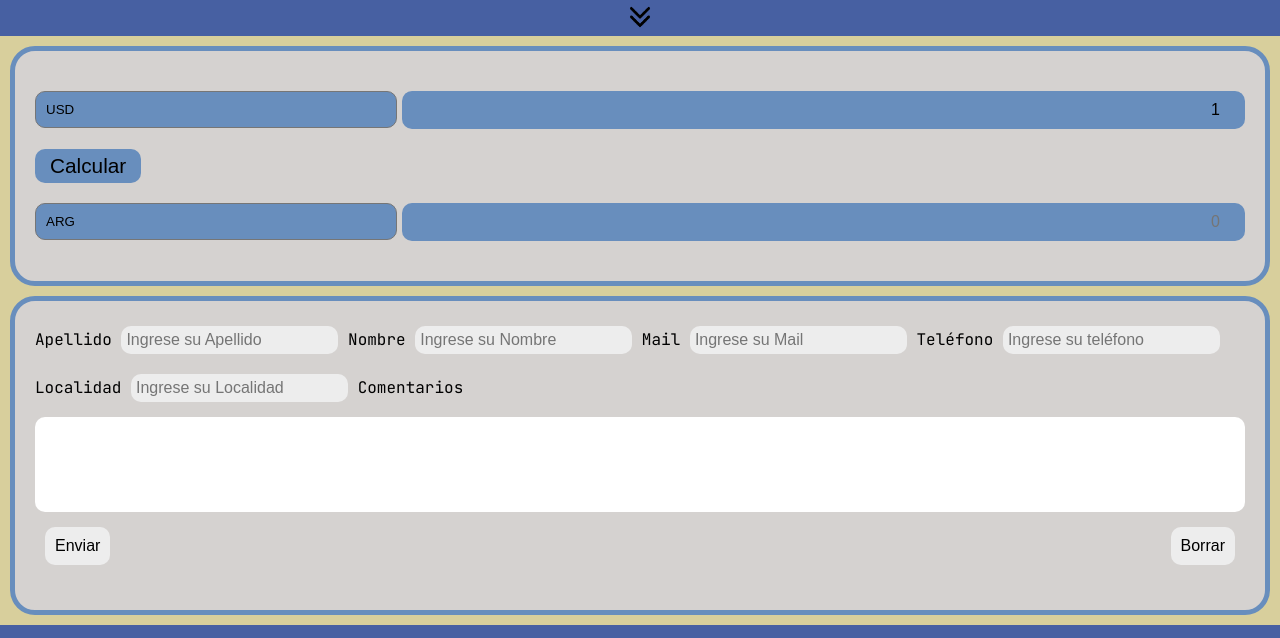
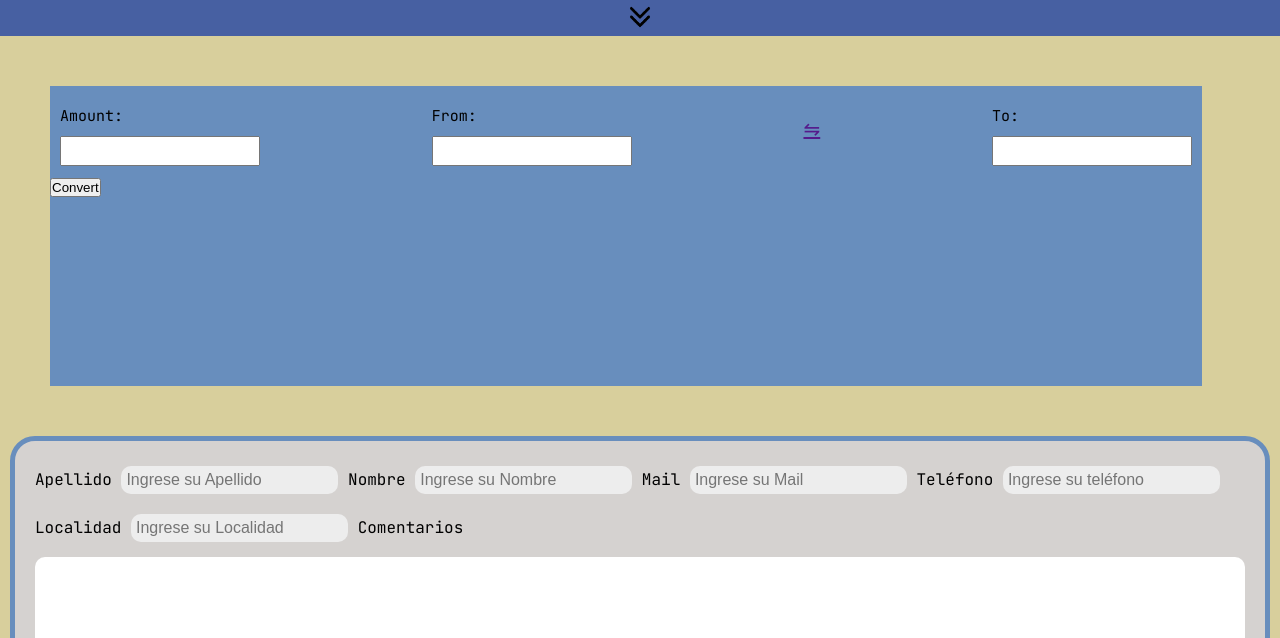
Before and after one commit to wyn-code/Proyect-Final-LaboIII, a website built with Vite: page index.html in a window 1280 px wide. Shown: the part 162-800 px from the top of the page. Built offline with nearby package versions, Linux system fonts and the light colour scheme; files whose address does not match are found by name.

Commit message:
cambios del convertidor

```diff
--- a/index.html
+++ b/index.html
@@ -3,7 +3,7 @@
 
   <head>
     <meta charset="UTF-8" />
-    <link rel="icon" type="image/svg+xml" href="/vite.svg" />
+    <link rel="icon" type="image/svg+xml" href="/img/favicon.ico" />
     <link href="https://fonts.googleapis.com/css2?family=JetBrains+Mono:ital,wght@0,100..800;1,100..800&family=Montserrat:ital,wght@0,100..900;1,100..900&display=swap" rel="stylesheet">
     <meta name="viewport" content="width=device-width, initial-scale=1.0" />
     <link rel="stylesheet" href="style.css">
@@ -40,34 +40,32 @@
   </header>
 
   <main>
-
-    <section id="convertidor">
-        <div class="moneda">
-            <select id="primerMoneda">
-              <option value="USD" selected>USD</option>
-              <!-- ACA VAN TODAS LAS OPCIONES DE MONEDAS QUE SAQUEMOS DEL JSON DE LA API. YA DEJE USD SELECCIONADA POR DEFECTO -->
-            </select>
-
-            <input type="number" id="primerMonto" placeholder="0" value="1">
+    <section id="convert">
+      <div class="box-money">
+        <div class="box-current">
+          <p class="text-convert">Amount: </p>
+          <input class="box" type="text">
         </div>
-
-        <div class="calcular">
-          <button class="btn" id="btn-calcular">Calcular</button>
+        <div class="box-country">
+          <p class="text-convert">From: </p>
+          <input class="box" type="text">
         </div>
-
-        <div class="valor-de-cambio" id="cambio"></div>
-
-        <div class="moneda">
-          <select id="segundaMoneda">
-            <option value="ARG" selected>ARG</option>
-            <!-- ACA VAN TODAS LAS OPCIONES DE MONEDAS QUE SAQUEMOS DEL JSON DE LA API. YA DEJE ARG SELECCIONADA POR DEFECTO -->
-          </select>
-
-          <input type="number" id="segundoMonto" placeholder="0">
+        <a href="">
+          <div class="circule">
+            <p>⇋</p>
+          </div>
+        </a>
+        <div class="box-country">
+          <p class="text-convert">To: </p>
+          <input class="box" type="text">
+        </div>
+      </div>
+      <div class="btm-convert">
+        <input type="button" value="Convert">
       </div>
     </section>
 
-    <section id="tipo">
+
       <div class="grafico">
         <!-- ACA VA EL GRAFICO QUE TRAIGAMOS DE LA API -->
       </div>
--- a/style.css
+++ b/style.css
@@ -56,7 +56,7 @@ button:hover{
 header{
   background-color: var(--secondary--color);
   position:relative;
-      width: 100%;
+  width: 100%;
 }
 header .contenedor{
   display: flex;
@@ -139,8 +139,8 @@ header .contenedor{
   border-radius: 10px;
   background-color: var(--primary--color);
   width: 30%;
-  ;
 }
+
 .moneda input{
   border: 0;
   text-align: right;
@@ -231,3 +231,46 @@ footer .redes a {
   display: inline-block;
   margin: 0 10px;
 }
+
+@media screen and (max-width: 1280px)  {
+
+#convert {
+  margin: 50px;
+  padding: 0;
+  width: 90%;
+  height: 300px;
+  display: flex;
+  background-color: var(--primary--color);
+  flex-direction: column;
+}
+
+.text-convert {
+  font-size: 15px;
+}
+
+.box-money {
+  margin: 10px;
+  display: flex;
+  justify-content: space-between;
+}
+
+.box-current p {
+  margin: 10px 0px;
+  padding: 0;
+  display: flex;
+  justify-content: start;
+}
+
+.box-country p {
+  margin: 10px 0px;
+  padding: 0;
+  display: flex;
+  justify-content: start;
+}
+
+.box {
+  width: 200px;
+  height: 30px;
+}
+
+}
```
Also changed, not shown: public/favicon.ico (renamed from img/favicon.ico).
